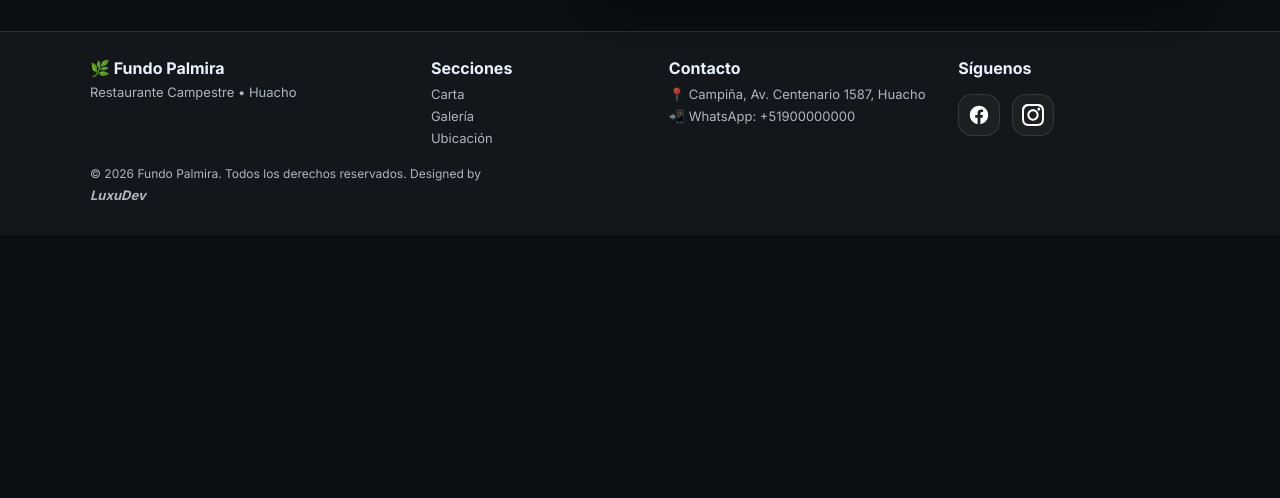
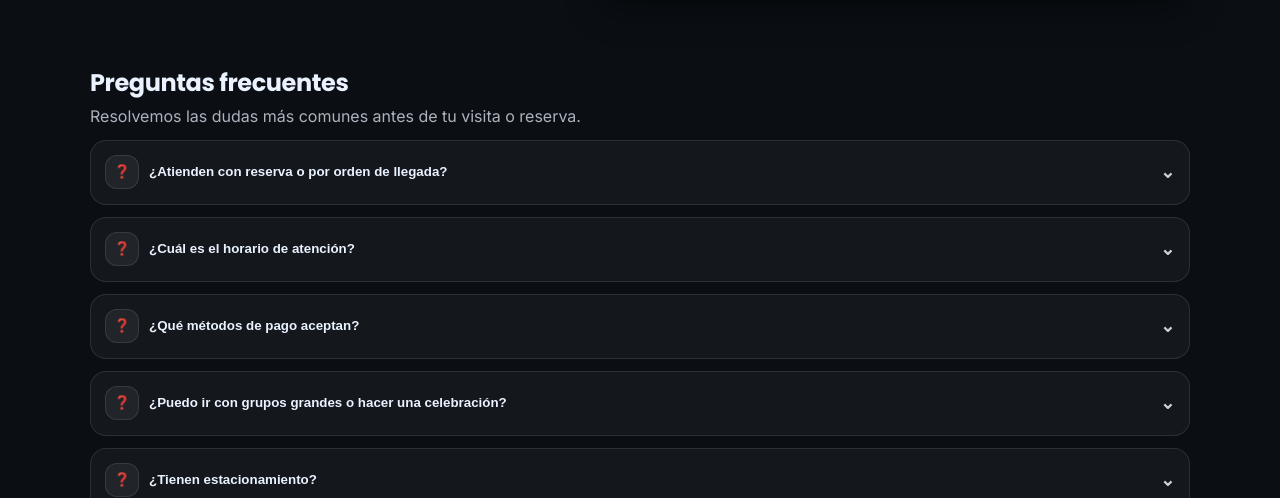
Before and after one commit to Luxzayk/Fundo-Palmira-Restaurante, a plain HTML site: page index.html in a window 1280 px wide. Shown: the part 2302-2800 px from the top of the page. Before the commit the page ends 2537 px from the top, so only its background shows below. Drawn offline with Linux system fonts and the light colour scheme.

Commit message:
se añadio el FAQ

```diff
--- a/index.html
+++ b/index.html
@@ -43,6 +43,7 @@
         <a href="#galeria">Galería</a>
         <a href="#eventos">Eventos</a>
         <a href="#ubicacion">Ubicación</a>
+        <a href="#faq">FAQ</a>
       </nav>
 
       <div class="header__actions">
@@ -59,6 +60,7 @@
       <a href="#galeria">Galería</a>
       <a href="#eventos">Eventos</a>
       <a href="#ubicacion">Ubicación</a>
+      <a href="#faq">FAQ</a>
       <a class="btn btn--wa w100" id="btnWhatsMobile" href="#" target="_blank" rel="noopener">Reservar por WhatsApp</a>
     </div>
   </header>
@@ -202,6 +204,18 @@
     </div>
   </section>
 
+  <section id="faq" class="section">
+    <div class="container">
+      <div class="section__head">
+        <h2>Preguntas frecuentes</h2>
+        <p>Resolvemos las dudas más comunes antes de tu visita o reserva.</p>
+      </div>
+
+      <div class="faq" id="faqList"></div>
+    </div>
+  </section>
+
+
   <!-- Footer -->
   <footer class="footer">
     <div class="container footer__grid">
--- a/script.js
+++ b/script.js
@@ -1,8 +1,8 @@
 const CONFIG = {
     businessName: "Fundo Palmira",
     address: "Campiña, Av. Centenario 1587, Huacho",
-    phoneTel: "+51 900 000 000", // cámbialo
-    whatsappNumber: "51900000000", // cámbialo (sin +, solo números)
+    phoneTel: "+51 900 000 000", // para cambiar el número de teléfono
+    whatsappNumber: "51900000000", // para cambiar el número de WhatsApp (sin +, solo números)
     mapsLink: "https://maps.app.goo.gl/DTMoVSpuYsPeqQJT7",
 
     // ✅ IMÁGENES: solo cambia rutas y listo
@@ -48,7 +48,7 @@ const CONFIG = {
             close: "17:30"
         }
     },
-
+    // ✅ PLATOS: solo cambia nombres, descripciones y precios
     featuredMenu: [{
             name: "Chancho al palo",
             desc: "Clásico campestre, ideal para compartir.",
@@ -74,7 +74,7 @@ const CONFIG = {
             image: "images/platos/parrilla.jpg"
         }
     ],
-
+    // ✅ CARACTERÍSTICAS: solo cambia nombres y descripciones
     features: [{
             title: "Espacios amplios",
             desc: "Zonas al aire libre para disfrutar con calma."
@@ -113,7 +113,7 @@ const CONFIG = {
             desc: "Separación de mesas y coordinación por WhatsApp."
         }
     ],
-
+    // ✅ REDES SOCIALES: solo cambia nombres, URLs y rutas a tus SVGs
     socials: [{
             name: "Facebook",
             url: "https://www.facebook.com/elfundopalmira", // <-- cambia esto
@@ -131,6 +131,33 @@ const CONFIG = {
         //   icon: "images/icons/tiktok.svg"
         // }
     ],
+    // ✅ FAQ: solo cambia preguntas y respuestas
+    faq: [{
+            q: "¿Atienden con reserva o por orden de llegada?",
+            a: "Atendemos ambas modalidades. Recomendamos reservar por WhatsApp si vienes en familia, en grupo o en fechas festivas."
+        },
+        {
+            q: "¿Cuál es el horario de atención?",
+            a: "El horario puede variar por temporada o feriados. Escríbenos por WhatsApp y te confirmamos el horario del día."
+        },
+        {
+            q: "¿Qué métodos de pago aceptan?",
+            a: "Puedes pagar en efectivo y también por Yape/Plin (según disponibilidad). Confírmalo al reservar."
+        },
+        {
+            q: "¿Puedo ir con grupos grandes o hacer una celebración?",
+            a: "Sí. Para grupos y celebraciones (cumpleaños, reuniones, etc.) es mejor reservar con anticipación para separar mesas."
+        },
+        {
+            q: "¿Tienen estacionamiento?",
+            a: "Generalmente hay espacio disponible cerca del local. Para días de alta afluencia (domingos/feriados), recomendamos llegar temprano."
+        },
+        {
+            q: "¿Se permiten mascotas?",
+            a: "Depende del área y de la fecha. Escríbenos por WhatsApp y te confirmamos la política actual para tu visita."
+        }
+    ],
+
 
 };
 
@@ -311,6 +338,50 @@ function renderEvents() {
     });
 }
 
+function renderFAQ() {
+    const wrap = qs("#faqList");
+    if (!wrap) return;
+
+    wrap.innerHTML = "";
+
+    (CONFIG.faq || []).forEach((item, i) => {
+        const faq = document.createElement("div");
+        faq.className = "faqItem";
+
+        faq.innerHTML = `
+        <button class="faqBtn" type="button" aria-expanded="false" aria-controls="faq-a-${i}">
+          <span class="faqQ">
+            <span class="faqIcon">❓</span>
+            <span>${item.q}</span>
+          </span>
+          <span class="faqChevron">⌄</span>
+        </button>
+
+        <div class="faqA" id="faq-a-${i}">
+          <div class="faqA__inner">${item.a}</div>
+        </div>
+      `;
+
+        const btn = faq.querySelector(".faqBtn");
+        const ans = faq.querySelector(".faqA");
+
+        btn.addEventListener("click", () => {
+            const isOpen = faq.classList.toggle("is-open");
+            btn.setAttribute("aria-expanded", isOpen ? "true" : "false");
+
+            // animación suave: ajusta max-height según contenido
+            if (isOpen) {
+                ans.style.maxHeight = ans.scrollHeight + "px";
+            } else {
+                ans.style.maxHeight = "0px";
+            }
+        });
+
+        wrap.appendChild(faq);
+    });
+}
+
+
 function renderSocials() {
     const wrap = qs("#socials");
     if (!wrap) return;
@@ -379,6 +450,7 @@ function init() {
     renderFeatures();
     renderGallery();
     renderEvents();
+    renderFAQ();
     renderSocials();
     setupWhatsLinks();
     setupMobileNav();
--- a/styles.css
+++ b/styles.css
@@ -745,3 +745,84 @@ a {
 .social img {
     filter: brightness(0) invert(1);
 }
+
+/* =========================
+   FAQ
+   ========================= */
+.faq {
+    display: grid;
+    gap: 12px;
+    margin-top: 14px;
+}
+
+.faqItem {
+    border: 1px solid var(--line);
+    background: rgba(255, 255, 255, .04);
+    border-radius: var(--radius);
+    overflow: hidden;
+}
+
+.faqBtn {
+    width: 100%;
+    display: flex;
+    align-items: center;
+    justify-content: space-between;
+    gap: 12px;
+    padding: 14px 14px;
+    background: transparent;
+    color: var(--text);
+    border: none;
+    cursor: pointer;
+    font-weight: 900;
+    text-align: left;
+}
+
+.faqBtn:hover {
+    background: rgba(255, 255, 255, .03);
+}
+
+.faqQ {
+    display: flex;
+    align-items: center;
+    gap: 10px;
+}
+
+.faqIcon {
+    width: 34px;
+    height: 34px;
+    border-radius: 12px;
+    border: 1px solid var(--line);
+    background: rgba(255, 255, 255, .06);
+    display: grid;
+    place-items: center;
+    flex: 0 0 auto;
+}
+
+.faqChevron {
+    font-size: 18px;
+    opacity: .85;
+    transition: transform .15s ease;
+    flex: 0 0 auto;
+}
+
+.faqItem.is-open .faqChevron {
+    transform: rotate(180deg);
+}
+
+.faqA {
+    max-height: 0;
+    overflow: hidden;
+    transition: max-height .2s ease;
+    border-top: 1px solid transparent;
+}
+
+.faqItem.is-open .faqA {
+    border-top: 1px solid var(--line);
+}
+
+.faqA__inner {
+    padding: 12px 14px 14px;
+    color: var(--muted);
+    line-height: 1.6;
+    font-size: 14px;
+}
```
Lines whose indentation alone changed are shown as unchanged.
